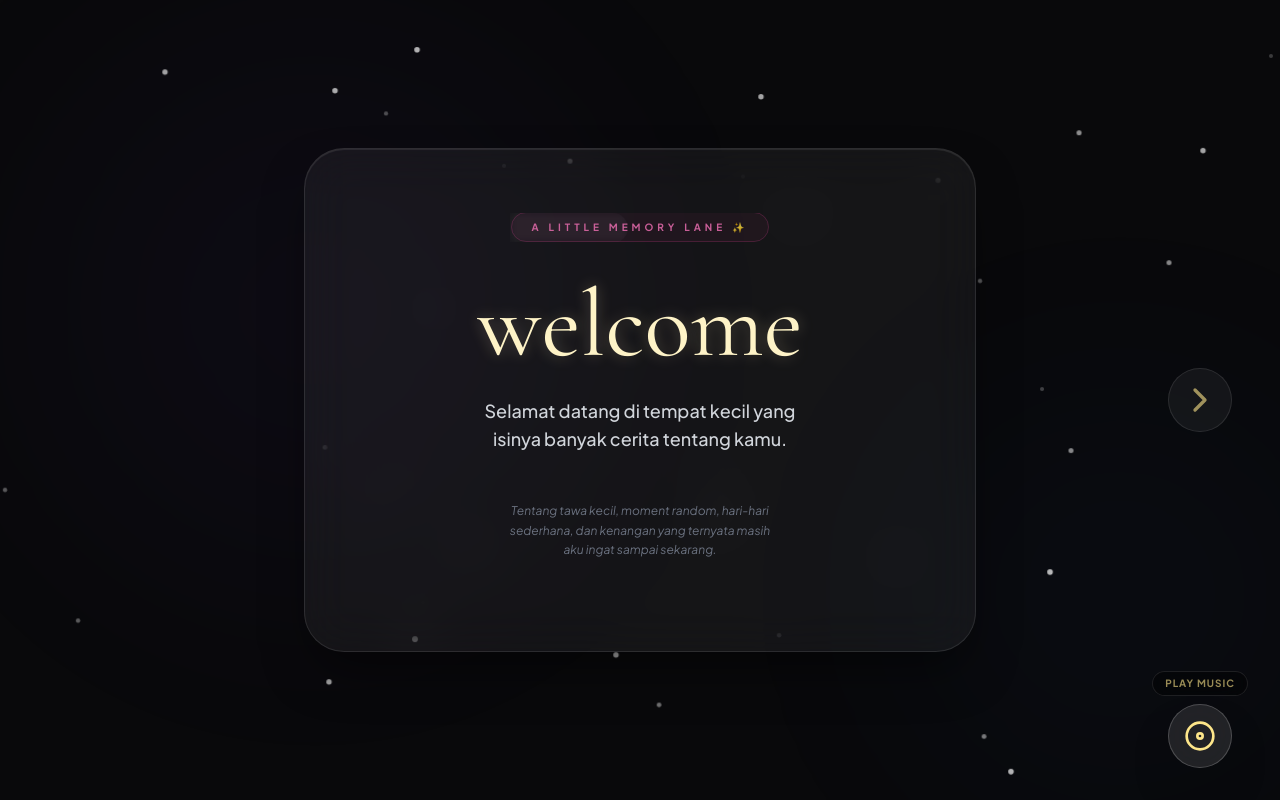
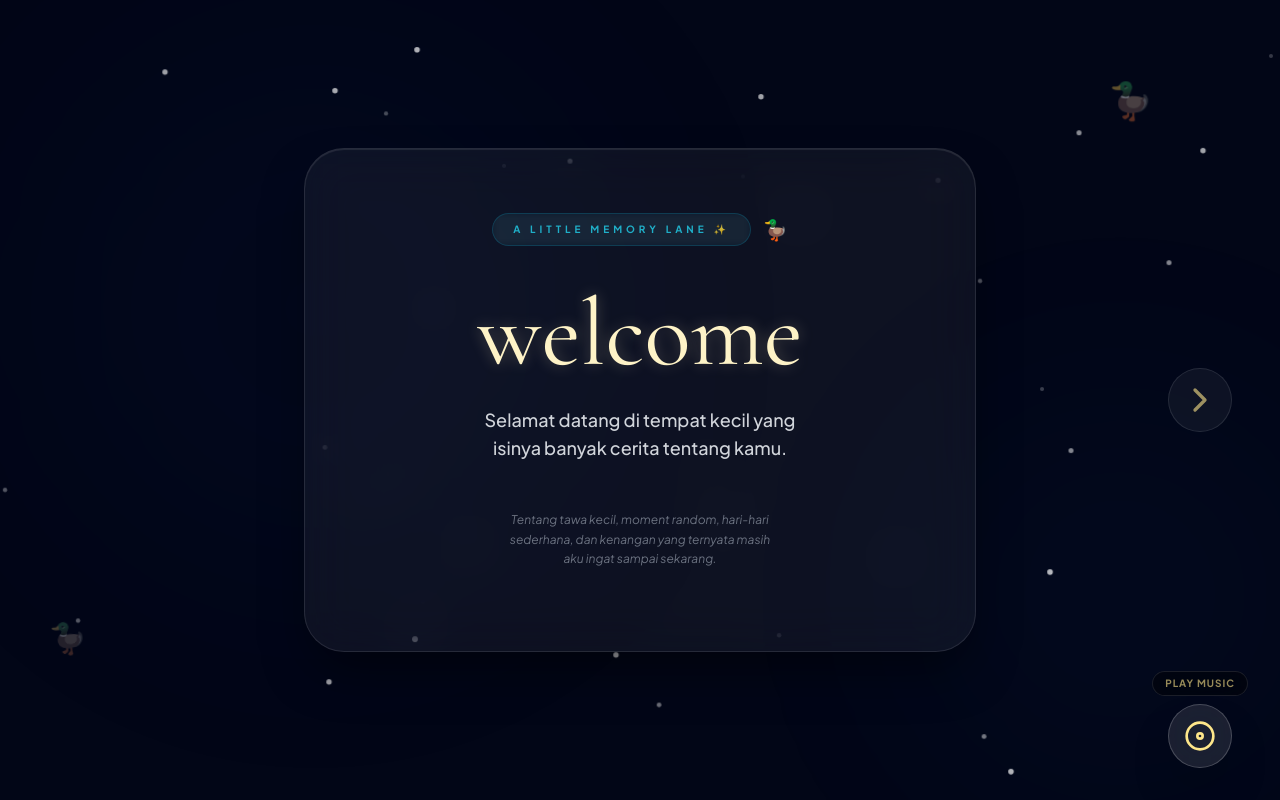
Before and after one commit to VRLzull/my-scrapbook, a React (Vite) app: page / in a window 1280 px wide. Built offline with nearby package versions, Linux system fonts and the light colour scheme.

Commit message:
style: change theme to navy blue and add cute duck characters

```diff
--- a/src/App.jsx
+++ b/src/App.jsx
@@ -166,9 +166,9 @@ const PhotoCard = ({ photo, index }) => {
             transform: "rotateY(180deg)"
           }}
         >
-          <div className="w-full h-full bg-gradient-to-br from-amber-50/10 to-pink-50/10 backdrop-blur-2xl p-6 rounded-2xl border border-white/20 shadow-2xl flex flex-col items-center justify-center text-center space-y-4">
-            <Heart className="w-8 h-8 text-pink-500/40 fill-pink-500/20" />
-            <p className="font-handwritten text-amber-100 text-lg leading-relaxed">
+          <div className="w-full h-full bg-gradient-to-br from-blue-50/10 to-cyan-50/10 backdrop-blur-2xl p-6 rounded-2xl border border-white/20 shadow-2xl flex flex-col items-center justify-center text-center space-y-4">
+            <Heart className="w-8 h-8 text-cyan-500/40 fill-cyan-500/20" />
+            <p className="font-handwritten text-blue-100 text-lg leading-relaxed">
               {photo.caption}
             </p>
             <div className="w-8 h-[1px] bg-white/20" />
@@ -239,22 +239,48 @@ const App = () => {
   }, [currentPage]);
 
   return (
-    <div className="fixed inset-0 bg-[#09090b] text-white font-sans overflow-hidden touch-none select-none">
+    <div className="fixed inset-0 bg-[#020617] text-white font-sans overflow-hidden touch-none select-none">
       {/*
         Note: If audio doesn't play, it might be due to browser autoplay policies.
         You can replace the src with a local file like: src="/music.mp3"
         and put the file in the 'public' folder.
       */}
       <audio
-           ref={audioRef}
-           src="/Rumah Ke Rumah.mp3"
-           loop
-           preload="auto"
-         />
+          ref={audioRef}
+          src="/Rumah Ke Rumah.mp3"
+          loop
+          preload="auto"
+        />
 
       {/* Aesthetic Background Elements */}
       <div className="nebula-1" />
       <div className="nebula-2" />
+
+      {/* Duck Characters Layer */}
+      <div className="absolute inset-0 pointer-events-none overflow-hidden z-0">
+        <motion.div
+          animate={{
+            x: [0, 20, 0],
+            y: [0, -10, 0],
+            rotate: [0, 5, 0]
+          }}
+          transition={{ duration: 6, repeat: Infinity, ease: "easeInOut" }}
+          className="absolute top-20 right-[10%] text-4xl opacity-40 grayscale-[0.3]"
+        >
+          🦆
+        </motion.div>
+        <motion.div
+          animate={{
+            x: [0, -15, 0],
+            y: [0, 15, 0],
+            rotate: [0, -5, 0]
+          }}
+          transition={{ duration: 8, repeat: Infinity, ease: "easeInOut", delay: 1 }}
+          className="absolute bottom-40 left-[5%] text-3xl opacity-30 grayscale-[0.5]"
+        >
+          🦆
+        </motion.div>
+      </div>
 
       {/* Floating Stars/Particles */}
       <div className="absolute inset-0 pointer-events-none">
@@ -379,11 +405,12 @@ const App = () => {
                 <motion.div
                   initial={{ opacity: 0, y: -10 }}
                   animate={{ opacity: 1, y: 0 }}
-                  className="mb-10"
+                  className="mb-10 flex items-center gap-3"
                 >
-                  <span className="text-[10px] uppercase tracking-[0.4em] text-pink-400/80 font-bold px-5 py-2 rounded-full border border-pink-500/20 bg-pink-500/5 backdrop-blur-sm">
+                  <span className="text-[10px] uppercase tracking-[0.4em] text-cyan-400/80 font-bold px-5 py-2 rounded-full border border-cyan-500/20 bg-cyan-500/5 backdrop-blur-sm">
                     {PAGES[currentPage].badge || 'Memory Lane'}
                   </span>
+                  {currentPage % 3 === 0 && <span className="text-xl animate-bounce">🦆</span>}
                 </motion.div>
 
                 {/* Page Content Switcher */}
@@ -484,15 +511,15 @@ const App = () => {
                         <Sparkles className="absolute -top-4 -right-4 w-10 h-10 text-pink-400 animate-pulse" />
                       </motion.div>
                       <div className="space-y-4">
-                        <h2 className="text-6xl font-serif text-amber-100 lowercase text-glow-gold tracking-tighter">{PAGES[currentPage].title}</h2>
-                        <p className="text-pink-300 font-bold italic text-xl tracking-widest uppercase">{PAGES[currentPage].badge}</p>
+                        <h2 className="text-5xl font-serif text-blue-100 lowercase text-glow-blue">{PAGES[currentPage].title}</h2>
+                        <p className="text-cyan-300 font-bold italic text-xl tracking-widest uppercase">{PAGES[currentPage].badge}</p>
                       </div>
                       <div className="space-y-8 max-w-[360px]">
                         <p className="text-gray-100 text-sm font-medium leading-relaxed px-6 py-4 rounded-3xl bg-white/5 border border-white/10 shadow-xl backdrop-blur-md italic">
                           "{PAGES[currentPage].message}"
                         </p>
                         <p className="text-gray-400 text-xs leading-relaxed px-4">{PAGES[currentPage].subMessage}</p>
-                        <p className="text-pink-300/40 text-[10px] italic leading-relaxed px-6 uppercase tracking-widest">{PAGES[currentPage].extra}</p>
+                        <p className="text-cyan-300/40 text-[10px] italic leading-relaxed px-6 uppercase tracking-widest">{PAGES[currentPage].extra}</p>
                       </div>
                     </div>
                   )}
@@ -512,12 +539,12 @@ const App = () => {
                                 exit={{ y: 0, scale: 0.8, opacity: 0 }}
                                 className="absolute inset-2 bg-white rounded-3xl p-8 text-left shadow-2xl z-20 border border-gray-200 overflow-y-auto max-h-[280px]"
                               >
-                                <h4 className="font-serif text-pink-500 text-sm font-bold mb-4 uppercase tracking-widest">A Little Letter...</h4>
+                                <h4 className="font-serif text-cyan-500 text-sm font-bold mb-4 uppercase tracking-widest">A Little Letter...</h4>
                                 <p className="font-handwritten text-gray-800 text-[15px] leading-relaxed whitespace-pre-line">
                                   {PAGES[currentPage].content}
                                 </p>
                                 <div className="mt-8 pt-6 border-t border-gray-100 text-right">
-                                   <p className="font-handwritten text-pink-500 text-sm italic">with love, someone who cares ✨</p>
+                                   <p className="font-handwritten text-cyan-500 text-sm italic">with love, someone who cares ✨</p>
                                 </div>
                               </motion.div>
                             )}
@@ -534,7 +561,7 @@ const App = () => {
 
                   {PAGES[currentPage].type === 'list' && (
                     <div className="w-full space-y-12 flex-1">
-                      <h2 className="text-5xl font-serif text-amber-100 text-center lowercase text-glow-gold tracking-tight">{PAGES[currentPage].title}</h2>
+                      <h2 className="text-5xl font-serif text-blue-100 text-center lowercase text-glow-blue tracking-tight">{PAGES[currentPage].title}</h2>
                       <div className="grid grid-cols-1 md:grid-cols-2 gap-5 px-4">
                          {PAGES[currentPage].items.map((item, i) => (
                            <motion.div
@@ -545,14 +572,14 @@ const App = () => {
                              whileHover={{ scale: 1.05, backgroundColor: "rgba(255,255,255,0.08)" }}
                              className="p-5 bg-white/5 rounded-2xl border border-white/10 backdrop-blur-md flex items-center gap-4 text-left shadow-lg group"
                            >
-                             <div className="w-8 h-8 rounded-full bg-pink-500/20 flex items-center justify-center text-pink-400 group-hover:scale-110 transition-transform">
+                             <div className="w-8 h-8 rounded-full bg-cyan-500/20 flex items-center justify-center text-cyan-400 group-hover:scale-110 transition-transform">
                                <Heart className="w-4 h-4 fill-current" />
                              </div>
                              <p className="font-handwritten text-gray-200 text-sm italic">{item}</p>
                            </motion.div>
                          ))}
-                         <motion.div className="md:col-span-2 p-6 bg-pink-500/5 rounded-3xl border border-pink-500/20 shadow-inner mt-4">
-                            <p className="font-handwritten text-pink-300 text-lg text-center leading-relaxed italic">{PAGES[currentPage].footer}</p>
+                         <motion.div className="md:col-span-2 p-6 bg-cyan-500/5 rounded-3xl border border-cyan-500/20 shadow-inner mt-4">
+                            <p className="font-handwritten text-cyan-300 text-lg text-center leading-relaxed italic">{PAGES[currentPage].footer}</p>
                          </motion.div>
                       </div>
                     </div>
@@ -586,14 +613,14 @@ const App = () => {
                             animate={{ opacity: 1, y: 0, scale: 1 }}
                             className="space-y-10 bg-white/5 p-10 rounded-[3rem] shadow-2xl border border-white/10 backdrop-blur-2xl relative max-w-sm"
                           >
-                             <div className="absolute -top-6 left-1/2 -translate-x-1/2 w-14 h-14 bg-[#09090b] rounded-full border border-white/20 flex items-center justify-center shadow-2xl">
-                                <Heart className="w-7 h-7 text-pink-500 fill-pink-500" />
+                             <div className="absolute -top-6 left-1/2 -translate-x-1/2 w-14 h-14 bg-[#020617] rounded-full border border-white/20 flex items-center justify-center shadow-2xl">
+                                <Heart className="w-7 h-7 text-cyan-500 fill-cyan-500" />
                              </div>
                              <p className="font-handwritten text-xl text-gray-200 leading-relaxed italic whitespace-pre-line tracking-wide">
                                {PAGES[currentPage].message}
                              </p>
                              <div className="w-16 h-[1px] bg-white/10 mx-auto" />
-                             <button onClick={() => setIsSecretRevealed(false)} className="text-[10px] text-pink-400 font-bold uppercase tracking-[0.4em] pt-4 hover:text-pink-300 transition-colors">Tutup Pesan</button>
+                             <button onClick={() => setIsSecretRevealed(false)} className="text-[10px] text-cyan-400 font-bold uppercase tracking-[0.4em] pt-4 hover:text-cyan-300 transition-colors">Tutup Pesan</button>
                           </motion.div>
                         )}
                       </AnimatePresence>
@@ -629,20 +656,20 @@ const App = () => {
                             key={i}
                             whileTap={{ scale: 0.98 }}
                             onClick={() => changeTrack(track)}
-                            className={`group p-5 rounded-3xl border transition-all cursor-pointer flex items-center gap-6 ${currentTrack === track.title ? 'bg-pink-500/20 border-pink-500/50 shadow-[0_0_20px_rgba(244,63,94,0.2)]' : 'bg-white/5 border-white/5 hover:bg-white/10 hover:border-white/20'}`}
+                            className={`group p-5 rounded-3xl border transition-all cursor-pointer flex items-center gap-6 ${currentTrack === track.title ? 'bg-cyan-500/20 border-cyan-500/50 shadow-[0_0_20px_rgba(6,182,212,0.2)]' : 'bg-white/5 border-white/5 hover:bg-white/10 hover:border-white/20'}`}
                           >
-                            <div className={`w-12 h-12 rounded-2xl flex items-center justify-center transition-all shadow-inner ${currentTrack === track.title ? 'bg-pink-500 text-white animate-pulse' : 'bg-pink-500/10 text-pink-400 group-hover:bg-pink-500 group-hover:text-white'}`}>
+                            <div className={`w-12 h-12 rounded-2xl flex items-center justify-center transition-all shadow-inner ${currentTrack === track.title ? 'bg-cyan-500 text-white animate-pulse' : 'bg-cyan-500/10 text-cyan-400 group-hover:bg-cyan-500 group-hover:text-white'}`}>
                               <Play className="w-6 h-6 fill-current" />
                             </div>
                             <div className="flex-1 text-left">
-                              <h3 className={`text-base font-bold transition-colors ${currentTrack === track.title ? 'text-pink-300' : 'text-gray-200 group-hover:text-white'}`}>{track.title}</h3>
+                              <h3 className={`text-base font-bold transition-colors ${currentTrack === track.title ? 'text-cyan-300' : 'text-gray-200 group-hover:text-white'}`}>{track.title}</h3>
                               <p className="text-[11px] text-gray-500 font-bold uppercase tracking-widest">{track.artist}</p>
                             </div>
                             {currentTrack === track.title && (
                               <motion.div
                                 animate={{ scale: [1, 1.2, 1] }}
                                 transition={{ repeat: Infinity, duration: 2 }}
-                                className="w-2 h-2 rounded-full bg-pink-500 shadow-[0_0_10px_rgba(244,63,94,1)]"
+                                className="w-2 h-2 rounded-full bg-cyan-500 shadow-[0_0_10px_rgba(6,182,212,1)]"
                               />
                             )}
                           </motion.div>
@@ -672,12 +699,12 @@ const App = () => {
                         </div>
                       </div>
                       <motion.button
-                        whileHover={{ scale: 1.05, boxShadow: "0 0 30px rgba(244,63,94,0.4)" }}
+                        whileHover={{ scale: 1.05, boxShadow: "0 0 30px rgba(6,182,212,0.4)" }}
                         whileTap={{ scale: 0.95 }}
                         onClick={createHeartShower}
-                        className="flex items-center gap-4 px-14 py-5 rounded-full bg-gradient-to-r from-pink-600/30 to-rose-600/30 border border-pink-500/50 text-white text-xs font-bold tracking-[0.4em] uppercase transition-all shadow-[0_10px_40px_rgba(244,63,94,0.2)] backdrop-blur-md"
+                        className="flex items-center gap-4 px-14 py-5 rounded-full bg-gradient-to-r from-cyan-600/30 to-blue-600/30 border border-cyan-500/50 text-white text-xs font-bold tracking-[0.4em] uppercase transition-all shadow-[0_10px_40px_rgba(6,182,212,0.2)] backdrop-blur-md"
                       >
-                        <Heart className="w-6 h-6 fill-current text-pink-400" /> Tekan dengan tulus
+                        <Heart className="w-6 h-6 fill-current text-cyan-400" /> Tekan dengan tulus
                       </motion.button>
                     </div>
                   )}
@@ -711,7 +738,7 @@ const App = () => {
               <button
                 key={i}
                 onClick={() => setCurrentPage(i)}
-                className={`h-1 rounded-full transition-all duration-700 ${currentPage === i ? 'bg-pink-500 w-10 shadow-[0_0_15px_rgba(244,63,94,0.8)]' : 'bg-white/10 w-2 hover:bg-white/30'}`}
+                className={`h-1 rounded-full transition-all duration-700 ${currentPage === i ? 'bg-cyan-500 w-10 shadow-[0_0_15px_rgba(6,182,212,0.8)]' : 'bg-white/10 w-2 hover:bg-white/30'}`}
               />
             ))}
           </div>
@@ -726,7 +753,7 @@ const App = () => {
               animate={{ y: "-20vh", opacity: 0, scale: 2, rotate: 720 }}
               exit={{ opacity: 0 }}
               transition={{ duration: heart.duration, ease: "easeOut" }}
-              className="fixed pointer-events-none z-[100] text-pink-500 drop-shadow-[0_0_15px_rgba(244,63,94,0.6)]"
+              className="fixed pointer-events-none z-[100] text-cyan-500 drop-shadow-[0_0_15px_rgba(6,182,212,0.6)]"
               style={{ fontSize: heart.size }}
             >
               <Heart className="fill-current" />
```
Also changed, not shown: src/index.css (+8 -4 lines).
